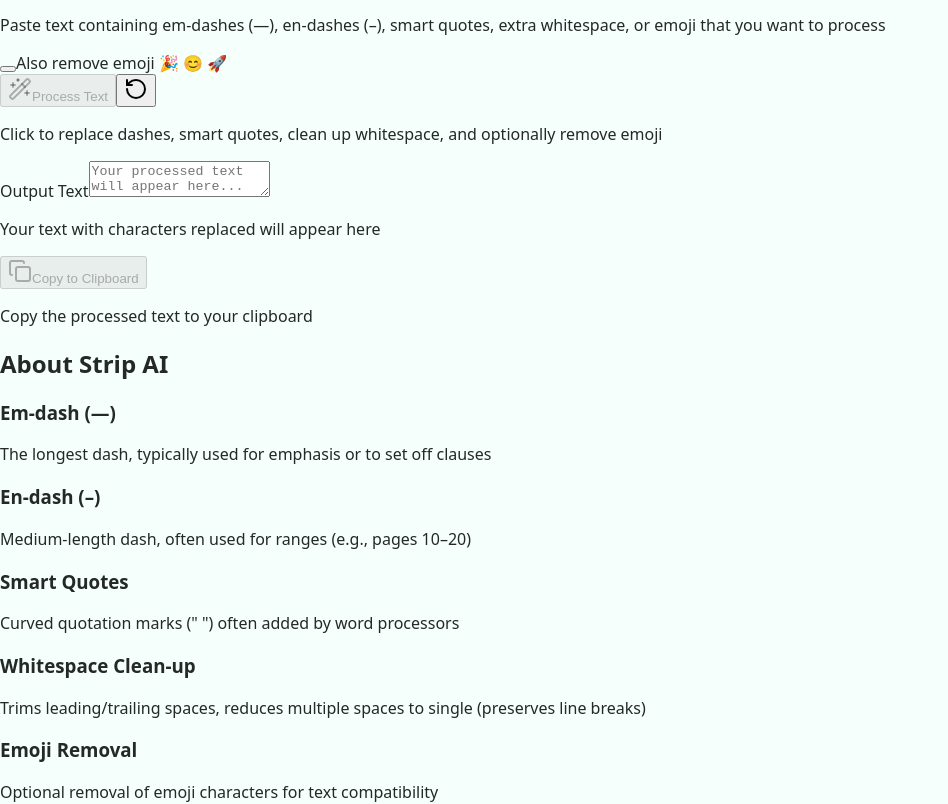
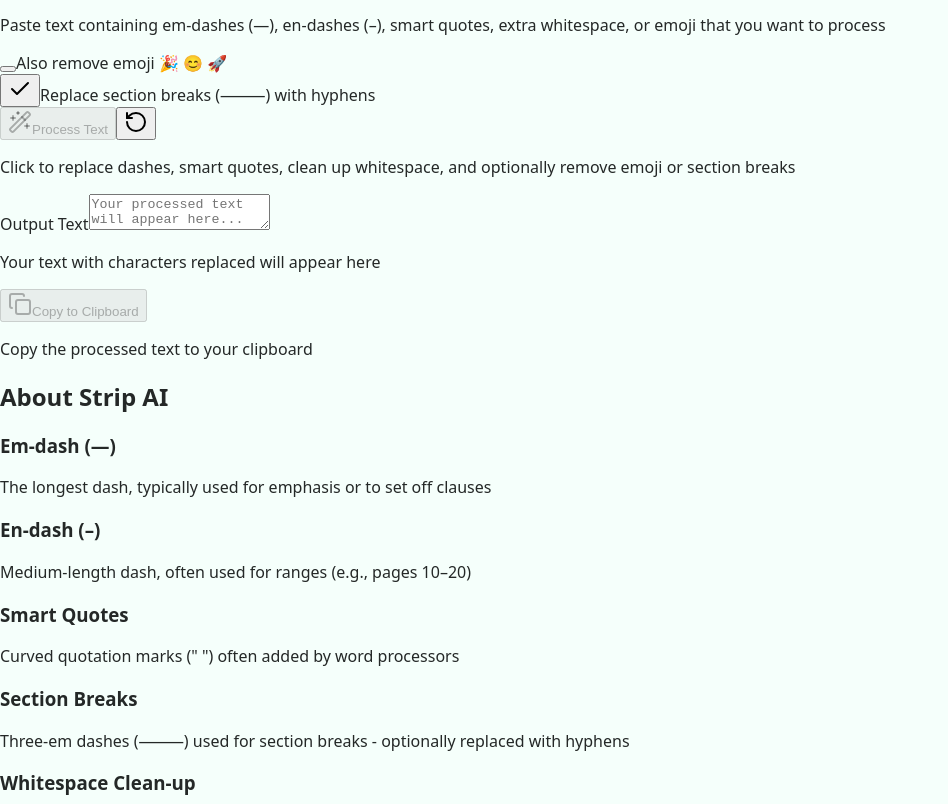
Before and after one commit to foxleigh81/strip-ai, a React (Vite) app: page / in a window 1280 px wide. Shown: the part 220-1024 px from the top of the page, without its empty margins (0-948 px from the left). Built offline with nearby package versions, Linux system fonts and the light colour scheme.

Commit message:
Makes removing section breaks optional as well

```diff
--- a/src/App.tsx
+++ b/src/App.tsx
@@ -18,11 +18,12 @@ function App() {
   const [outputText, setOutputText] = useState('')
   const [copied, setCopied] = useState(false)
   const [removeEmoji, setRemoveEmoji] = useState(false)
+  const [removeSectionBreaks, setRemoveSectionBreaks] = useState(true)
 
   const handleProcessText = useCallback(() => {
-    const result = processText(inputText, removeEmoji)
+    const result = processText(inputText, removeEmoji, removeSectionBreaks)
     setOutputText(result)
-  }, [inputText, removeEmoji])
+  }, [inputText, removeEmoji, removeSectionBreaks])
 
   // Memoize button disabled states
   const isProcessDisabled = useMemo(() => !inputText.trim(), [inputText])
@@ -92,6 +93,19 @@ function App() {
                   Also remove emoji 🎉 😊 🚀
                 </Label>
               </div>
+              <div className="flex items-center space-x-2">
+                <Checkbox
+                  id="remove-section-breaks"
+                  checked={removeSectionBreaks}
+                  onCheckedChange={(checked) => setRemoveSectionBreaks(checked === true)}
+                />
+                <Label
+                  htmlFor="remove-section-breaks"
+                  className="text-sm font-medium leading-none peer-disabled:cursor-not-allowed peer-disabled:opacity-70"
+                >
+                  Replace section breaks (⸻) with hyphens
+                </Label>
+              </div>
             </div>
 
             <div className="flex gap-2">
@@ -113,7 +127,7 @@ function App() {
               </Button>
             </div>
             <p id="process-help" className="text-xs text-muted-foreground">
-              Click to replace dashes, smart quotes, clean up whitespace, and optionally remove emoji
+              Click to replace dashes, smart quotes, clean up whitespace, and optionally remove emoji or section breaks
             </p>
           </div>
 
@@ -155,7 +169,7 @@ function App() {
 
         <div className="rounded-lg bg-white/50 p-6">
           <h2 className="text-lg font-semibold mb-3 text-gray-800">About Strip AI</h2>
-          <div className="grid gap-4 md:grid-cols-5 text-sm text-gray-600">
+          <div className="grid gap-4 md:grid-cols-6 text-sm text-gray-600">
             <div>
               <h3 className="font-medium mb-1">Em-dash (—)</h3>
               <p>The longest dash, typically used for emphasis or to set off clauses</p>
@@ -167,6 +181,10 @@ function App() {
             <div>
               <h3 className="font-medium mb-1">Smart Quotes</h3>
               <p>Curved quotation marks (" ") often added by word processors</p>
+            </div>
+            <div>
+              <h3 className="font-medium mb-1">Section Breaks</h3>
+              <p>Three-em dashes (⸻) used for section breaks - optionally replaced with hyphens</p>
             </div>
             <div>
               <h3 className="font-medium mb-1">Whitespace Clean-up</h3>
--- a/src/lib/textProcessing.ts
+++ b/src/lib/textProcessing.ts
@@ -1,11 +1,12 @@
 /**
- * Replace em-dash (—), en-dash (–), three-em dash (⸻) with simple hyphen (-)
+ * Replace em-dash (—), en-dash (–), and optionally three-em dash (⸻) with simple hyphen (-)
  * Replace smart quotes (" ") with regular quotes (")
  * Replace smart apostrophes (' ') with regular apostrophes (')
  */
-export function replaceDashesAndQuotes(text: string): string {
+export function replaceDashesAndQuotes(text: string, removeSectionBreaks: boolean = true): string {
+  const dashPattern = removeSectionBreaks ? /[—–⸻]/g : /[—–]/g
   return text
-    .replace(/[—–⸻]/g, '-')
+    .replace(dashPattern, '-')
     .replace(/[""]/g, '"')
     .replace(/['']/g, "'")
 }
@@ -57,11 +58,15 @@ export function cleanupWhitespace(text: string): string {
 /**
  * Main text processing function that orchestrates all transformations
  */
-export function processText(text: string, shouldRemoveEmoji: boolean = false): string {
+export function processText(
+  text: string,
+  shouldRemoveEmoji: boolean = false,
+  shouldRemoveSectionBreaks: boolean = true
+): string {
   if (!text.trim()) return ''
 
   // Step 1: Replace dashes and quotes
-  let result = replaceDashesAndQuotes(text)
+  let result = replaceDashesAndQuotes(text, shouldRemoveSectionBreaks)
 
   // Step 2: Optionally remove emoji
   if (shouldRemoveEmoji) {
```
Also changed, not shown: 1 other file (tests, documents, lock files or other folders).
